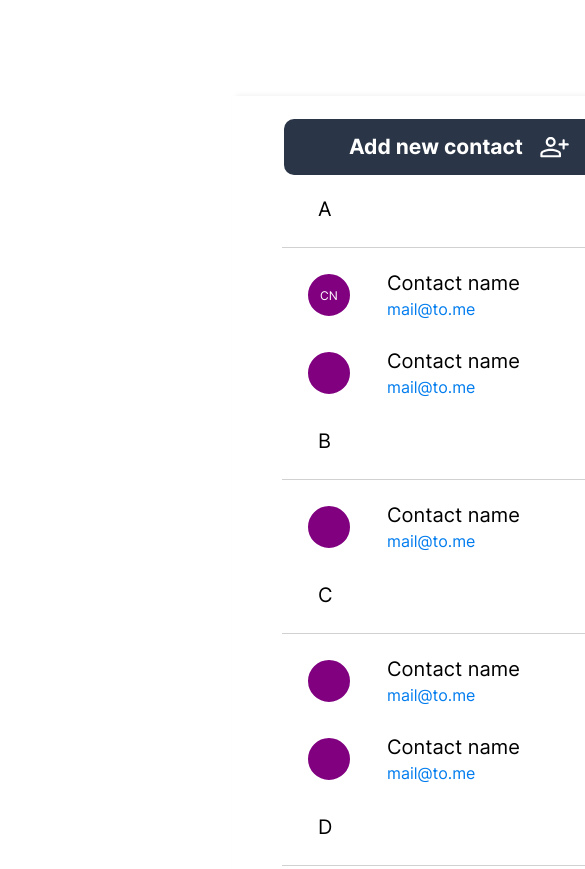
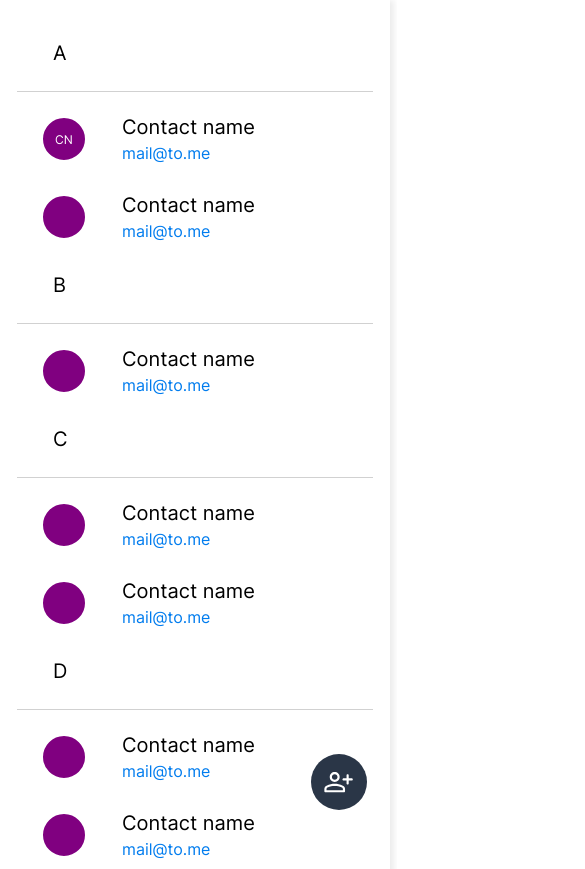
Before and after one commit to swiftAndHandy/Join, a plain HTML site: page contacts.html in a window 390 px wide. Shown: the top 869 px of the page, 585 px wide, since content can reach past the window. Drawn offline with Linux system fonts and the light colour scheme.

Commit message:
changed contacts.css and contacts.html for mobile view

```diff
--- a/assets/css/contacts.css
+++ b/assets/css/contacts.css
@@ -1,59 +1,36 @@
 /* styling for contact list */
+body{
+    margin: 0;
+}
+
 .contactListContainer{
     display: flex;
     flex-direction: column;
     align-items: center;
-    position: absolute;
-    max-width: 456px;
-    max-height: 95svh;
-    top: 96px;
-    left: 232px;
-    cursor: pointer;
     box-shadow: 4px 0px 6px 0px #00000014;
 }
 
-.contactList::-webkit-scrollbar{
-    width: 6px;
-}
-
 .contactList::-webkit-scrollbar-thumb {
-        background: #FFFFFF;
-        border-radius: 10px;
+        background: #A8A8A8;
     }
 
 .contactList{
-    left: 28px;
-    padding: 0 24px 32px 24px;
+    padding: 24px;
+    margin: 0;
     overflow-y: auto;
-}
-
-.btnContainer{
-    display: flex;
-    justify-content: center;
-    width: 456px;
-    height: 132px;
-    background-color: #FFFFFF;
 }
 
 .btnAddNewContact{
     display: flex;
-    align-items: center;
-    justify-content: center;
-    position: absolute;
-    top: 22.5px;
-    left: 52px;
-    width: 352px;
+    position: fixed;
+    bottom: 4%;
+    right: 6%;
+    width: 56px;
     height: 56px;
-    padding: 12px 0 12px 0;
-    border-radius: 10px;
-    border:#2A3647 1px;
+    padding: 12px;
+    border-radius: 46px;
+    border: #2A3647 1px;
     background-color: #2A3647;
-    color: #FFFFFF;
-    font-style: normal;
-    font-weight: 700;
-    font-family: 'Inter', sans-serif;
-    font-size: 21px;
-    gap: 16px;
 }
 
 .btnAddNewContact img{
@@ -88,6 +65,7 @@
 }
 
 .contactItem{
+    cursor: pointer;
     display: flex;
     align-items: center;
     border-radius: 10px;
@@ -95,11 +73,11 @@
     gap: 35px;
 }
 
-.contactItem:hover{
+.contactItem:active{
     background: linear-gradient(180deg, #F9F9F9 0%, #F0F0F0 100%);
 }
 
-/* Class that is activated when clicking on contact. Must be added via JS.*/
+/* Class that is activated when clicking on contact for desktop layout. Must be added via JS.*/
 .contactItemSelected{
     display: flex;
     align-items: center;
@@ -117,7 +95,7 @@
     width: 42px;
     height: 42px;
     border: 2px solid #FFFFFF;
-    border-radius: 42px;
+    border-radius: 45px;
     gap:10px;
     color: #FFFFFF;
     font-family: 'Inter',sans-serif;
--- a/contacts.html
+++ b/contacts.html
@@ -11,9 +11,6 @@
 
 <body>
     <div class="contactListContainer">
-        <div class="btnContainer">
-            <button class="btnAddNewContact">Add new contact <img src="./assets/img/icons/person_add.svg" alt=""></button>
-        </div>
         <ul class="contactList">
             <li class="letter">A</li>
             <div class="underline"></div>
@@ -89,6 +86,7 @@
                 </div>
             </li>
             <li class="letter">F</li>
+            <div class="underline"></div>
             <li class="contactItem">
                 <div class="contactImage"></div>
                 <div class="contactDetails">
@@ -104,6 +102,9 @@
                 </div>
             </li>
         </ul>
+        <div class="btnContainer">
+            <button class="btnAddNewContact"><img src="./assets/img/icons/person_add.svg" alt=""></button>
+        </div>
     </div>
 </body>
 
```
